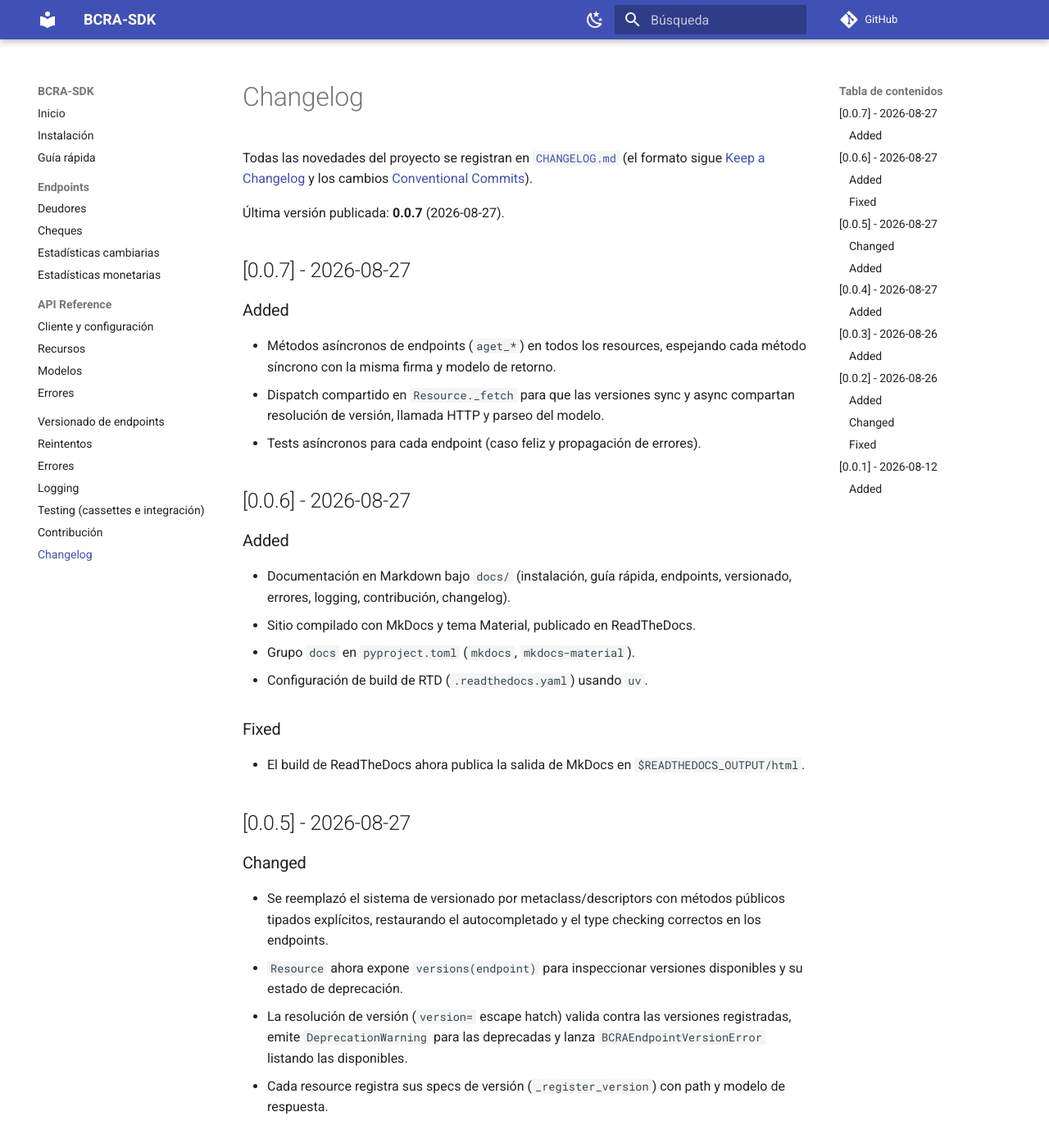
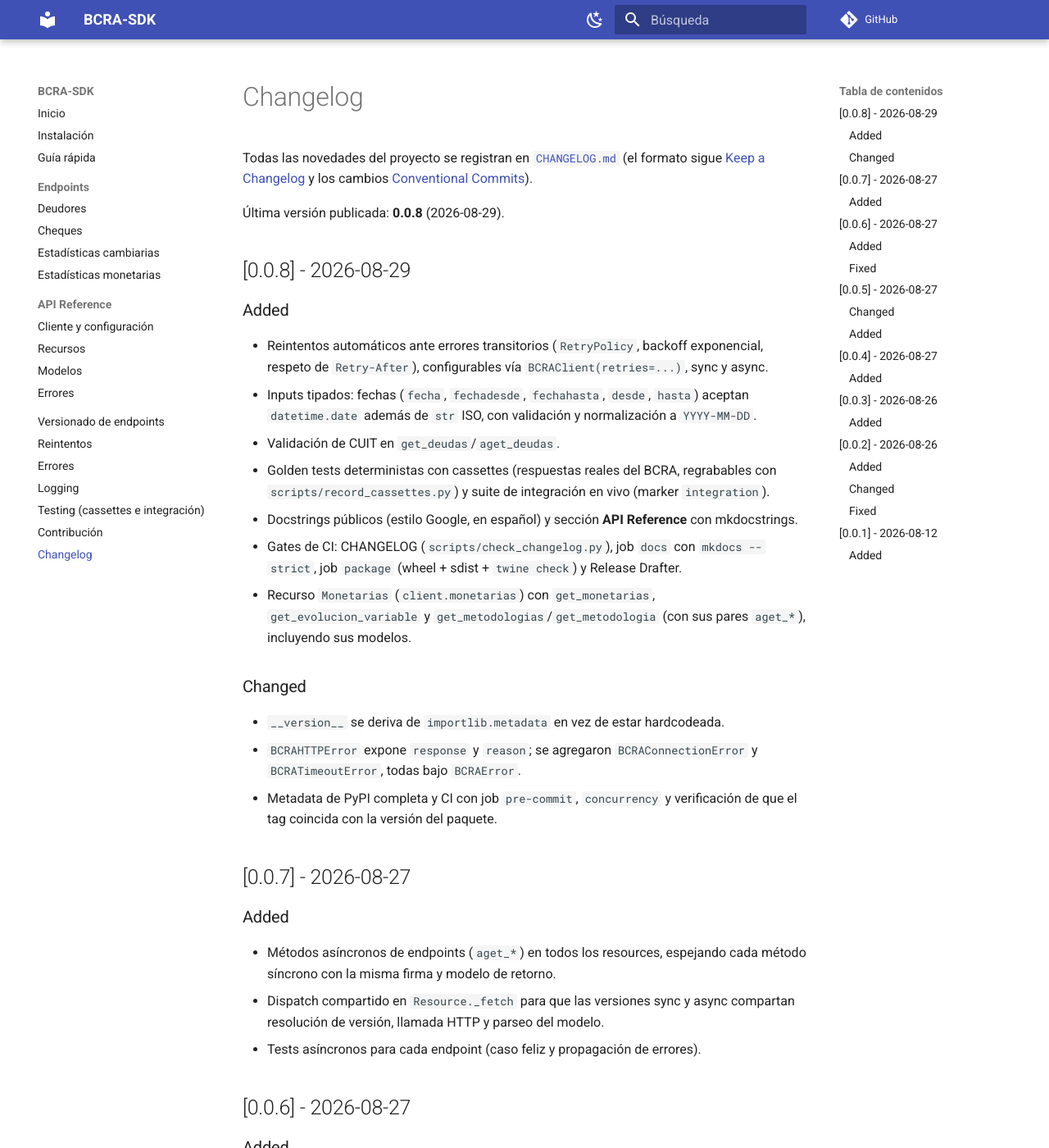
Before and after one commit to fernandezgonzalo/bcra-sdk, an MkDocs documentation site: the page built from docs/changelog.md, in a window 1280 px wide and 1400 px high. Shown: the whole window at 82% size. Built offline with MkDocs 1.6.1 and Material for MkDocs 9.7.7, drawn with Linux system fonts in a browser that asks for light colours; comment, search, counter and statistics services are not loaded.

Commit message:
docs(changelog): add 0.0.8 release notes
Promote the pending Unreleased changes to the v0.0.8 changelog release,
adding a fresh Unreleased section, and sync the mkdocs changelog page.

- retries, typed date inputs, CUIT validation, golden/integration tests
- public docstrings and API reference, changelog/docs/package CI gates
- Monetarias resource: get_monetarias, get_evolucion_variable and
  get_metodologias/get_metodologia (sync + async)

```diff
--- a/docs/changelog.md
+++ b/docs/changelog.md
@@ -5,7 +5,32 @@ Todas las novedades del proyecto se registran en
 (el formato sigue [Keep a Changelog](https://keepachangelog.com/) y los cambios
 [Conventional Commits](https://www.conventionalcommits.org/)).
 
-Última versión publicada: **0.0.7** (2026-08-27).
+Última versión publicada: **0.0.8** (2026-08-29).
+
+## [0.0.8] - 2026-08-29
+
+### Added
+
+- Reintentos automáticos ante errores transitorios (`RetryPolicy`, backoff exponencial,
+  respeto de `Retry-After`), configurables vía `BCRAClient(retries=...)`, sync y async.
+- Inputs tipados: fechas (`fecha`, `fechadesde`, `fechahasta`, `desde`, `hasta`) aceptan
+  `datetime.date` además de `str` ISO, con validación y normalización a `YYYY-MM-DD`.
+- Validación de CUIT en `get_deudas`/`aget_deudas`.
+- Golden tests deterministas con cassettes (respuestas reales del BCRA, regrabables con
+  `scripts/record_cassettes.py`) y suite de integración en vivo (marker `integration`).
+- Docstrings públicos (estilo Google, en español) y sección **API Reference** con mkdocstrings.
+- Gates de CI: CHANGELOG (`scripts/check_changelog.py`), job `docs` con `mkdocs --strict`,
+  job `package` (wheel + sdist + `twine check`) y Release Drafter.
+- Recurso `Monetarias` (`client.monetarias`) con `get_monetarias`, `get_evolucion_variable`
+  y `get_metodologias`/`get_metodologia` (con sus pares `aget_*`), incluyendo sus modelos.
+
+### Changed
+
+- `__version__` se deriva de `importlib.metadata` en vez de estar hardcodeada.
+- `BCRAHTTPError` expone `response` y `reason`; se agregaron `BCRAConnectionError` y
+  `BCRATimeoutError`, todas bajo `BCRAError`.
+- Metadata de PyPI completa y CI con job `pre-commit`, `concurrency` y verificación de que
+  el tag coincida con la versión del paquete.
 
 ## [0.0.7] - 2026-08-27
 
```
Also changed, not shown: CHANGELOG.md (+2 -0 lines).
